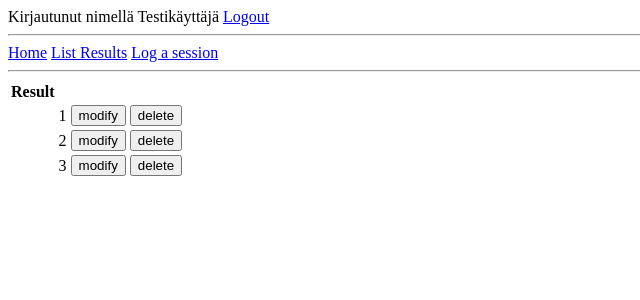
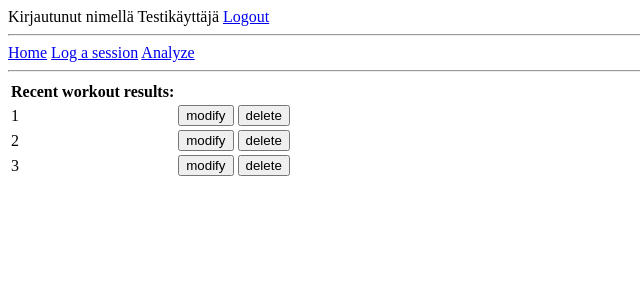
Before and after one commit to korolainenriikka/WorkoutLogger-tsoha, a Flask app: page /results in a window 1280 px wide. Shown: the top 300 px of the page, without its empty margins (0-640 px from the left). Run offline with Flask 2, Linux system fonts and the light colour scheme; a user stored in the database is signed in; data comes from the database, SQL or seed files in the repository.

Commit message:
analyze-sivu

```diff
--- a/application/results/views.py
+++ b/application/results/views.py
@@ -75,3 +75,8 @@ def results_delete(result_id):
     db.session().commit()
 
     return redirect(url_for("results_list"))
+
+@app.route("/results/analyze", methods=["GET"])
+@login_required
+def analyze():
+    return(render_template("results/analyze.html"))
--- a/application/templates/layout.html
+++ b/application/templates/layout.html
@@ -17,9 +17,9 @@
     {% endif %}
     <hr>
     <div>
-      <a href="/">Home</a>
-      <a href="{{ url_for('results_list') }}">List Results</a>
+      <a href="{{ url_for('results_list') }}">Home</a>
       <a href="{{ url_for('session_create') }}">Log a session</a>
+      <a href="{{ url_for('analyze') }}">Analyze</a>
     </div>
     <hr>
     <div>
--- a/application/templates/results/list.html
+++ b/application/templates/results/list.html
@@ -4,11 +4,10 @@
 
   <table>
     <tr>
-      <th>Result</th>
+      <th>Recent workout results:</th>
     </tr>
     {% for result in results %}
     <tr>
-      <td> {{ result.date_created }}</td>
       <td>{{ result.description }}</td>
       <td>
         <form action="{{ url_for('results_modify', result_id=result.id) }}">
```
Also changed, not shown: application/templates/results/analyze.html (added, +7 -0 lines).
